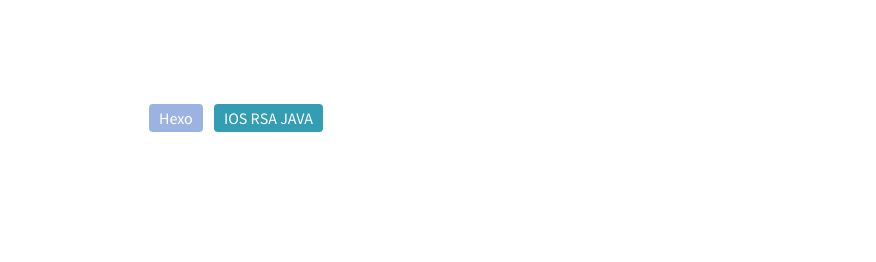
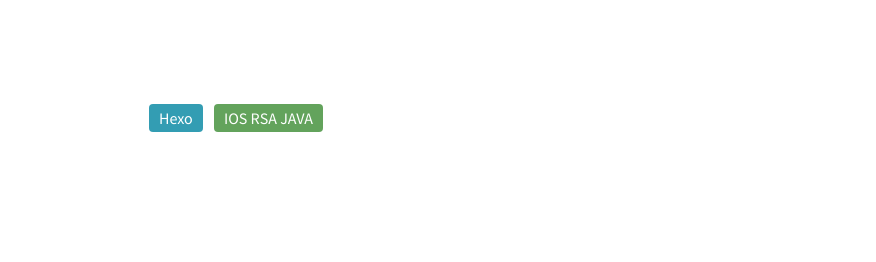
Before and after one commit to reference/reference.github.io, a plain HTML site: page tags/index.html in a window 1280 px wide. Shown: the part 200-462 px from the top of the page, 404-1280 px from the left. Drawn offline with nearby package versions, Linux system fonts and the light colour scheme; some packages are replaced by stand-ins of ours; a script that the page names is missing.

Commit message:
Site updated: 2020-11-28 01:01:55

```diff
--- a/tags/index.html
+++ b/tags/index.html
@@ -160,9 +160,9 @@
 <main class="app-body">
   <div id="tag-cloud">
 
-      <a class="tag1" data-name="tag-Hexo">Hexo</a>
+      <a class="tag2" data-name="tag-Hexo">Hexo</a>
 
-      <a class="tag2" data-name="tag-IOS RSA JAVA">IOS RSA JAVA</a>
+      <a class="tag3" data-name="tag-IOS RSA JAVA">IOS RSA JAVA</a>
 
   </div>
 
```
Also changed, not shown: sitemap.xml (+9 -9 lines).
